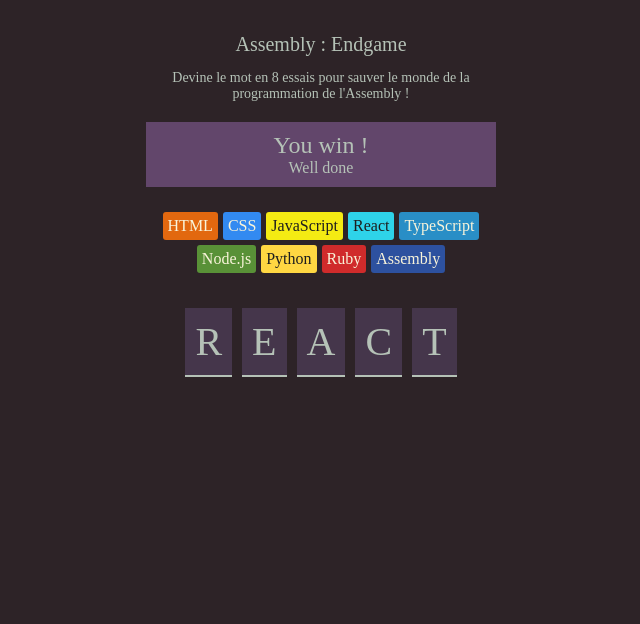
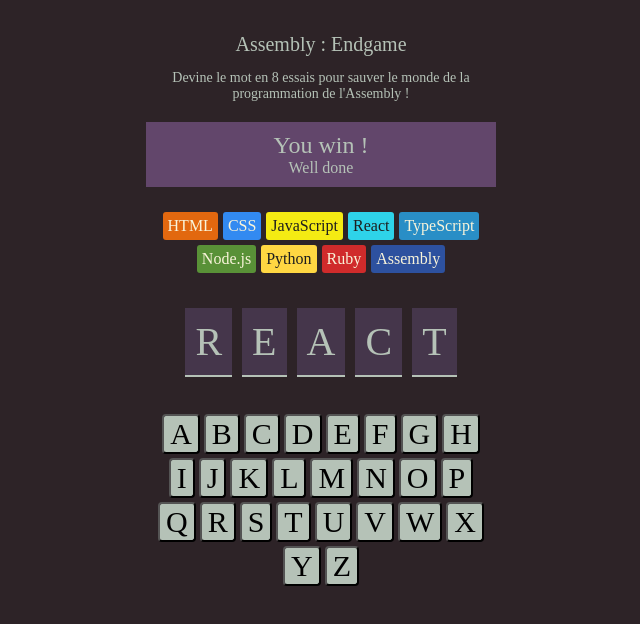
Before and after one commit to JasmiDW/pendu-project, a React (Vite) app: page / in a window 1280 px wide. Shown: the top 624 px of the page, without its empty margins (319-959 px from the left). Built offline with nearby package versions, Linux system fonts and the light colour scheme; a web font is replaced by a local one.

Commit message:
style(word css)

```diff
--- a/src/App.jsx
+++ b/src/App.jsx
@@ -27,15 +27,20 @@
   return (<span className="span-letters" key={index}>{letter}</span>)
 })
 
+const alphabet = "abcdefghijklmnopqrstuvwxyz"
+const alphArray = alphabet.split('')
+const keyboard= alphArray.map(item => {
+  return (
+    <button key={item}>{item}</button>
+  )
+})
 
   return (
     <main>
       <Header />
       <section className='status-game'>
-        <div>
           <h2>You win !</h2>
           <p>Well done</p>
-        </div>
       </section>
       <section className="language-chips">
       {languageElements}
@@ -43,7 +48,9 @@
       <section className="word">
         {lettersLang}
       </section>
-
+      <section className="keyboard">
+        {keyboard}
+      </section>
 
     </main>
   )
--- a/src/index.css
+++ b/src/index.css
@@ -11,7 +11,9 @@
   height: 100vh;
   display: flex;
   justify-content: center;
+
 }
+
 header{
   text-align: center;
 
@@ -23,11 +25,13 @@
   p{
     font-size: 0.875rem;
     max-width: 350px;
+
   }
 
 }
 
 .status-game{
+
   text-align: center;
   background-color: #62466B;
   margin-top: 20px;
@@ -49,6 +53,7 @@
   max-width: 350px;
   margin-top: 25px;
 
+
   .span-languages{
     padding: 5px;
     border-radius: 3px;
@@ -68,3 +73,22 @@
     text-transform: uppercase;
   }
 }
+
+.keyboard{
+  display: flex;
+  flex-wrap: wrap;
+  justify-content: center;
+  margin-top: 30px;
+  max-width: 350px;
+
+  button{
+    background-color: #B5C2B7;
+    font-size: 30px;
+    text-transform: uppercase;
+    margin: 2px;
+    border-radius: 4px;
+    gap: 8px;
+
+  }
+
+}
```
